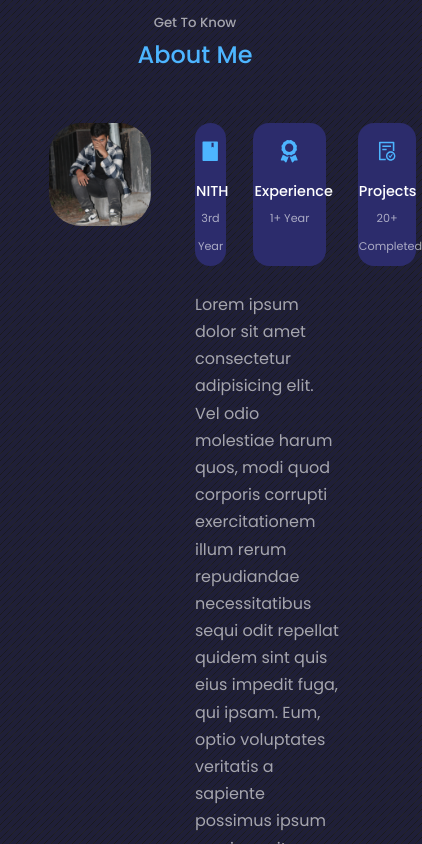
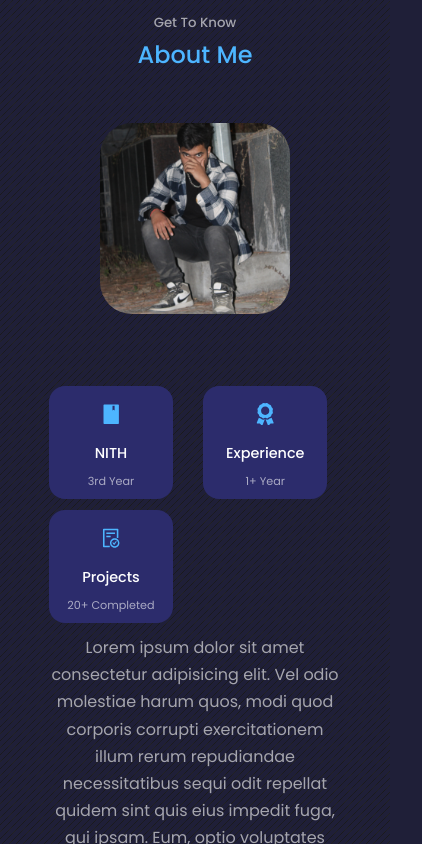
Before and after one commit to Ujjwalsharma7/Portfolio, a React (Create React App) app: page / in a window 390 px wide. Shown: the part 960-1804 px from the top of the page, 422 px wide, since content can reach past the window. Built offline with nearby package versions, Linux system fonts and the light colour scheme.

Commit message:
added media qry in about section

```diff
--- a/src/components/about/about.css
+++ b/src/components/about/about.css
@@ -62,3 +62,36 @@
     margin: 2rem 0 2.6rem;
     color: var(--color-light);
 }
+
+@media screen and (max-width: 1024px) {
+   .about__container{
+    grid-template-columns: 1fr;
+    gap: 0;
+   }
+   .about-me{
+    width: 50%;
+    margin: 2rem auto 4rem;
+   }
+   .about__content p{
+    margin: 1rem 0 1.5rem;
+   }
+
+
+  }
+
+  @media screen and (max-width: 600px) {
+    .about-me{
+        width: 65%;
+        margin: 0 auto 3rem;
+    }
+    .about__cards{
+        grid-template-columns: 1fr 1fr;
+        gap: 1rem;
+    }
+    .about__content{
+        text-align: center;
+    }
+    .about__content{
+        margin: 1.5rem 0;
+    }
+  }
```
